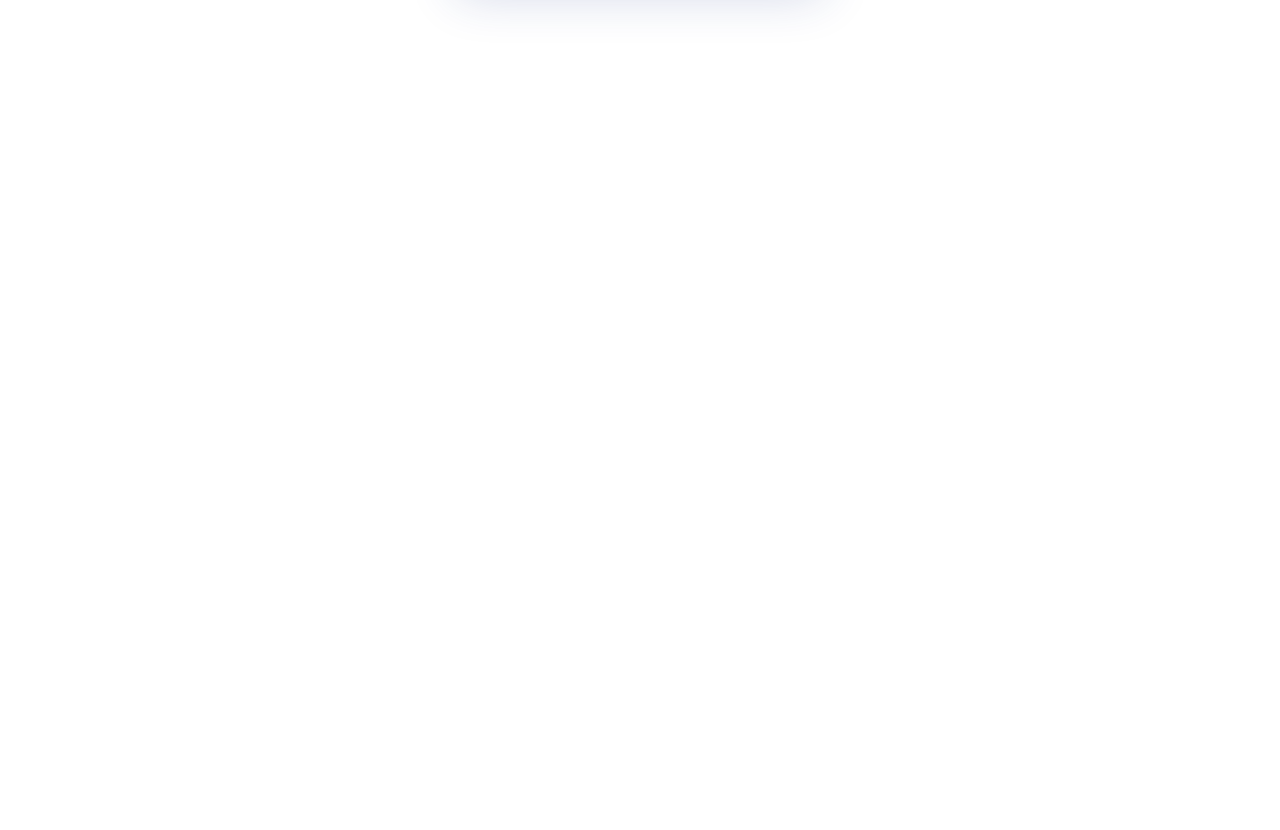
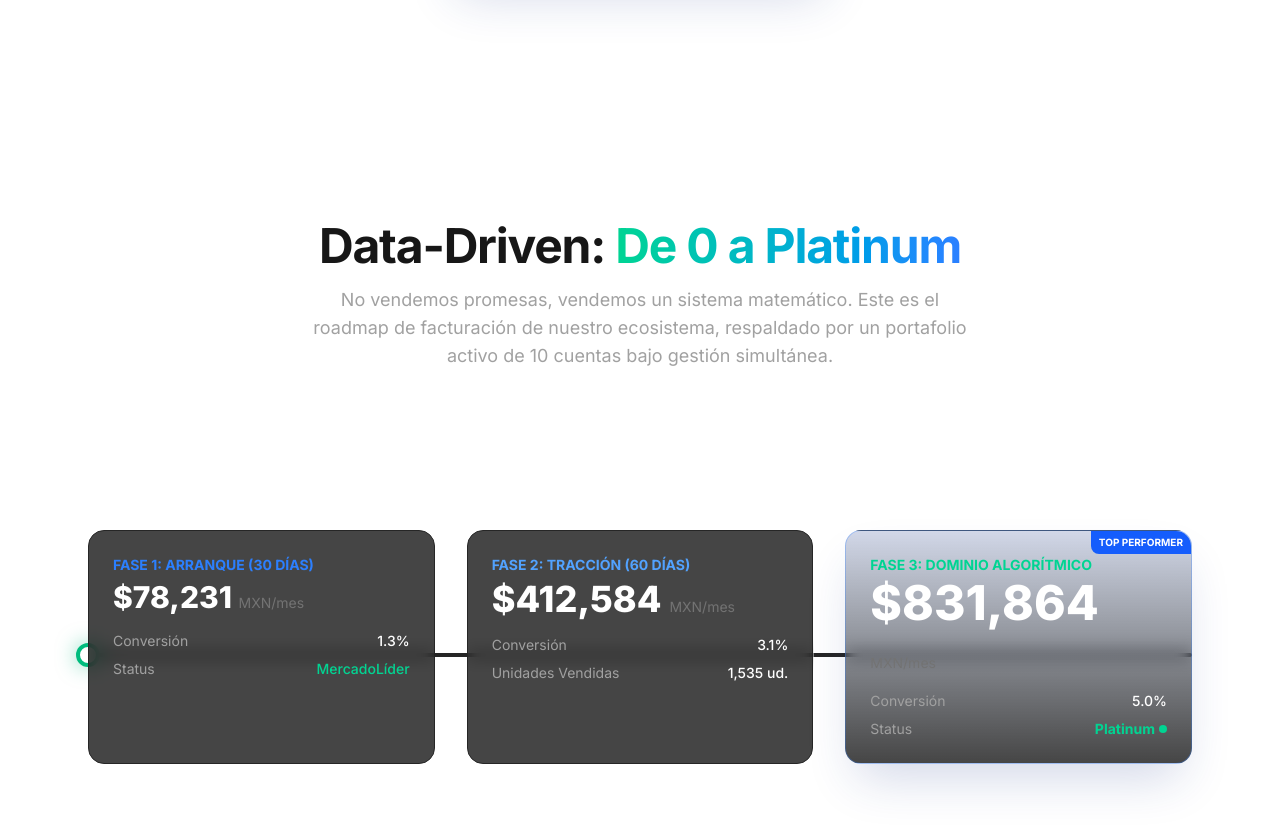
Before and after one commit to DIEFEZACH/ecom-ai-agency, a Next.js app: page / in a window 1280 px wide. Shown: the part 1892-2722 px from the top of the page. Before the commit the page ends 1986 px from the top, so only its background shows below. Built offline with nearby package versions, Linux system fonts and the light colour scheme.

Commit message:
casos de exito

```diff
--- a/app/page.tsx
+++ b/app/page.tsx
@@ -1,4 +1,5 @@
 import React from 'react';
+import CasosDeExito from '@/components/CasosDeExito'; // <-- Importa el componente
 
 export default function Home() {
   return (
@@ -147,6 +148,7 @@
 
         </div>
       </section>
+      <CasosDeExito />
     </main>
   );
 }
--- /dev/null
+++ b/components/CasosDeExito.tsx
@@ -0,0 +1,103 @@
+"use client";
+
+import { useRef } from "react";
+import { motion, useScroll, useTransform } from "framer-motion";
+
+export default function CasosDeExito() {
+  const containerRef = useRef<HTMLDivElement>(null);
+
+  // Rastrear el scroll dentro de este contenedor
+  const { scrollYProgress } = useScroll({
+    target: containerRef,
+    offset: ["start center", "end center"],
+  });
+
+  // Animación del punto y la línea (de 0% a 100% del width)
+  const widthProgress = useTransform(scrollYProgress, [0, 1], ["0%", "100%"]);
+
+  return (
+    <section id="casos-exito" className="py-32 px-6 max-w-6xl mx-auto" ref={containerRef}>
+      <div className="text-center mb-24">
+        <h2 className="text-3xl md:text-5xl font-bold tracking-tight mb-4">
+          Data-Driven: <span className="text-transparent bg-clip-text bg-gradient-to-r from-emerald-400 to-blue-500">De 0 a Platinum</span>
+        </h2>
+        <p className="text-neutral-400 max-w-2xl mx-auto text-lg mb-4">
+          No vendemos promesas, vendemos un sistema matemático. Este es el roadmap de facturación de nuestro ecosistema, respaldado por un portafolio activo de 10 cuentas bajo gestión simultánea.
+        </p>
+      </div>
+
+      <div className="relative w-full pb-20">
+        {/* Línea base estática (fondo) */}
+        <div className="absolute top-1/2 left-0 w-full h-1 bg-neutral-800 -translate-y-1/2 rounded-full"></div>
+
+        {/* Línea animada con Scroll */}
+        <motion.div
+          className="absolute top-1/2 left-0 h-1 bg-gradient-to-r from-blue-600 to-emerald-400 -translate-y-1/2 rounded-full z-10"
+          style={{ width: widthProgress }}
+        />
+
+        {/* El "Punto" que avanza */}
+        <motion.div
+          className="absolute top-1/2 h-6 w-6 bg-white border-4 border-emerald-500 rounded-full shadow-[0_0_20px_rgba(16,185,129,0.5)] -translate-y-1/2 -translate-x-1/2 z-20"
+          style={{ left: widthProgress }}
+        />
+
+        {/* Grid de Métricas (Bento Box Style) */}
+        <div className="grid grid-cols-1 md:grid-cols-3 gap-8 relative z-30 pt-16">
+
+          {/* Hito 1: Cuenta Nueva */}
+          <div className="bg-neutral-900/80 backdrop-blur-sm border border-neutral-800 p-6 rounded-2xl transform transition hover:-translate-y-2 hover:border-blue-500/50">
+            <div className="text-blue-500 text-sm font-bold mb-1">FASE 1: ARRANQUE (30 DÍAS)</div>
+            <div className="text-3xl font-extrabold text-white mb-4">$78,231 <span className="text-sm font-normal text-neutral-500">MXN/mes</span></div>
+            <div className="space-y-2">
+              <div className="flex justify-between text-sm">
+                <span className="text-neutral-400">Conversión</span>
+                <span className="text-white font-medium">1.3%</span>
+              </div>
+              <div className="flex justify-between text-sm">
+                <span className="text-neutral-400">Status</span>
+                <span className="text-emerald-400 font-medium">MercadoLíder</span>
+              </div>
+            </div>
+          </div>
+
+          {/* Hito 2: Escalamiento */}
+          <div className="bg-neutral-900/80 backdrop-blur-sm border border-neutral-800 p-6 rounded-2xl transform transition hover:-translate-y-2 hover:border-blue-500/50 mt-12 md:mt-0">
+            <div className="text-blue-400 text-sm font-bold mb-1">FASE 2: TRACCIÓN (60 DÍAS)</div>
+            <div className="text-4xl font-extrabold text-white mb-4">$412,584 <span className="text-sm font-normal text-neutral-500">MXN/mes</span></div>
+            <div className="space-y-2">
+              <div className="flex justify-between text-sm">
+                <span className="text-neutral-400">Conversión</span>
+                <span className="text-white font-medium">3.1%</span>
+              </div>
+              <div className="flex justify-between text-sm">
+                <span className="text-neutral-400">Unidades Vendidas</span>
+                <span className="text-white font-medium">1,535 ud.</span>
+              </div>
+            </div>
+          </div>
+
+          {/* Hito 3: Consolidación Platinum */}
+          <div className="bg-gradient-to-b from-blue-900/20 to-neutral-900/80 backdrop-blur-sm border border-blue-500/30 p-6 rounded-2xl transform transition hover:-translate-y-2 hover:border-blue-400 shadow-2xl shadow-blue-900/20 mt-12 md:mt-0 relative overflow-hidden">
+             <div className="absolute top-0 right-0 bg-blue-600 text-white text-[10px] font-bold px-2 py-1 rounded-bl-lg">TOP PERFORMER</div>
+            <div className="text-emerald-400 text-sm font-bold mb-1">FASE 3: DOMINIO ALGORÍTMICO</div>
+            <div className="text-5xl font-extrabold text-white mb-4">$831,864 <span className="text-sm font-normal text-neutral-500">MXN/mes</span></div>
+            <div className="space-y-2">
+              <div className="flex justify-between text-sm">
+                <span className="text-neutral-400">Conversión</span>
+                <span className="text-white font-medium">5.0%</span>
+              </div>
+              <div className="flex justify-between text-sm">
+                <span className="text-neutral-400">Status</span>
+                <span className="text-emerald-400 font-bold flex items-center gap-1">
+                  Platinum <span className="w-2 h-2 rounded-full bg-emerald-400 animate-pulse"></span>
+                </span>
+              </div>
+            </div>
+          </div>
+
+        </div>
+      </div>
+    </section>
+  );
+}
```
